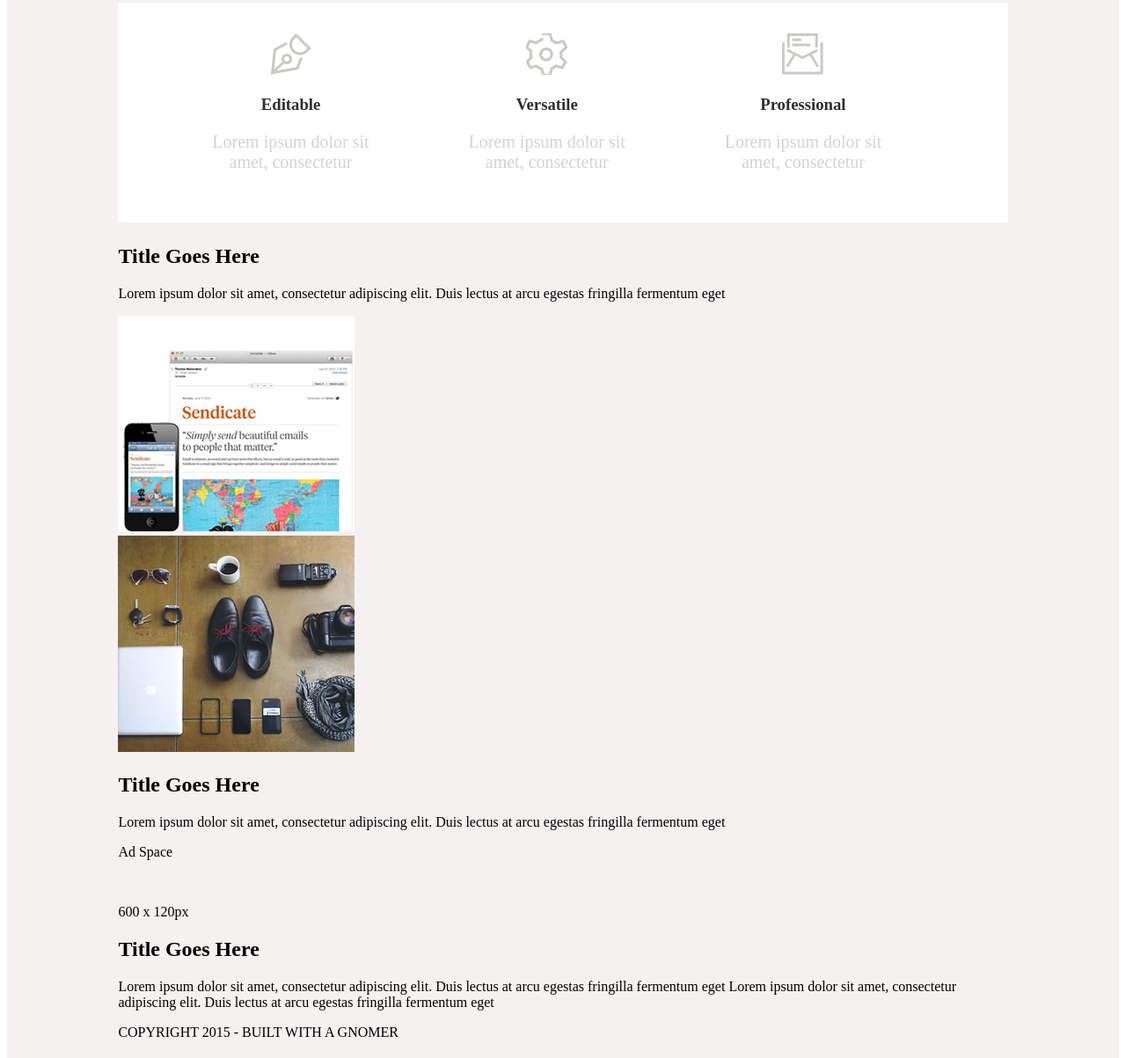
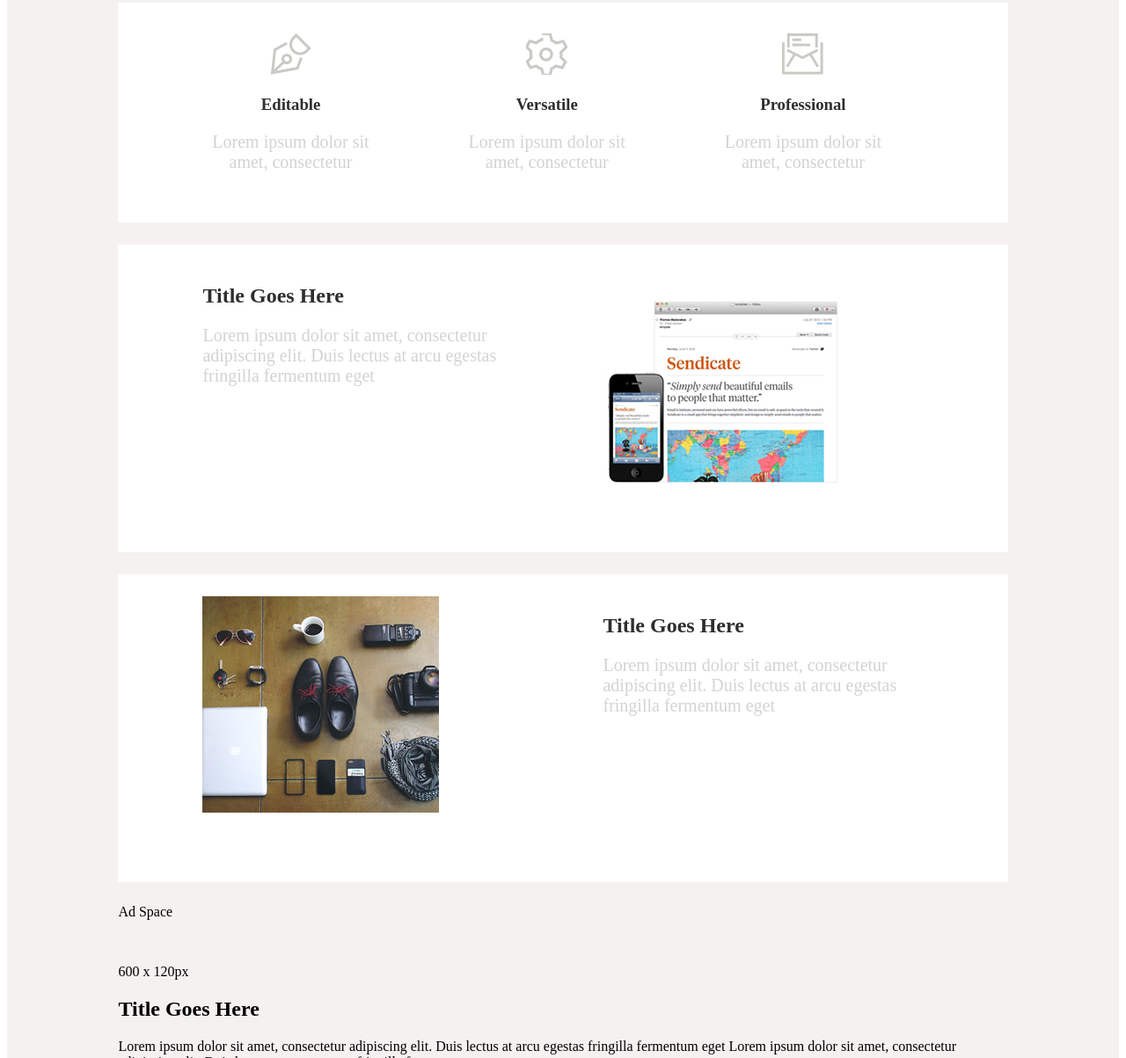
Before and after one commit to denyskoech/PSD2HTML-E1, a plain HTML site: page index.html in a window 1280 px wide. Shown: the part 820-2023 px from the top of the page at 88% size. Drawn offline with nearby package versions, Linux system fonts and the light colour scheme.

Commit message:
Styling two similar divs done

```diff
--- a/css/styles.css
+++ b/css/styles.css
@@ -100,3 +100,39 @@
     padding-bottom: 10px;
     padding-top: 10px;
 }
+
+.invert1 {
+    height: 300px;
+    background-color: white;
+    padding-left: 5%;
+    padding-right: 5%;
+    padding-bottom: 25px;
+    padding-top: 25px;
+    margin-top: 25px;
+    margin-bottom: 25px;
+    color: #2f2d2d;
+}
+
+.invertbox {
+    width: 40%;
+    float: left;
+    padding-left: 5%;
+    padding-right: 5%;
+}
+
+.invertbox p {
+    color: lightgray;
+    font-size: 20px;
+}
+
+.invert2 {
+    height: 300px;
+    background-color: white;
+    padding-left: 5%;
+    padding-right: 5%;
+    padding-bottom: 25px;
+    padding-top: 25px;
+    margin-top: 25px;
+    margin-bottom: 25px;
+    color: #2f2d2d;
+}
```
